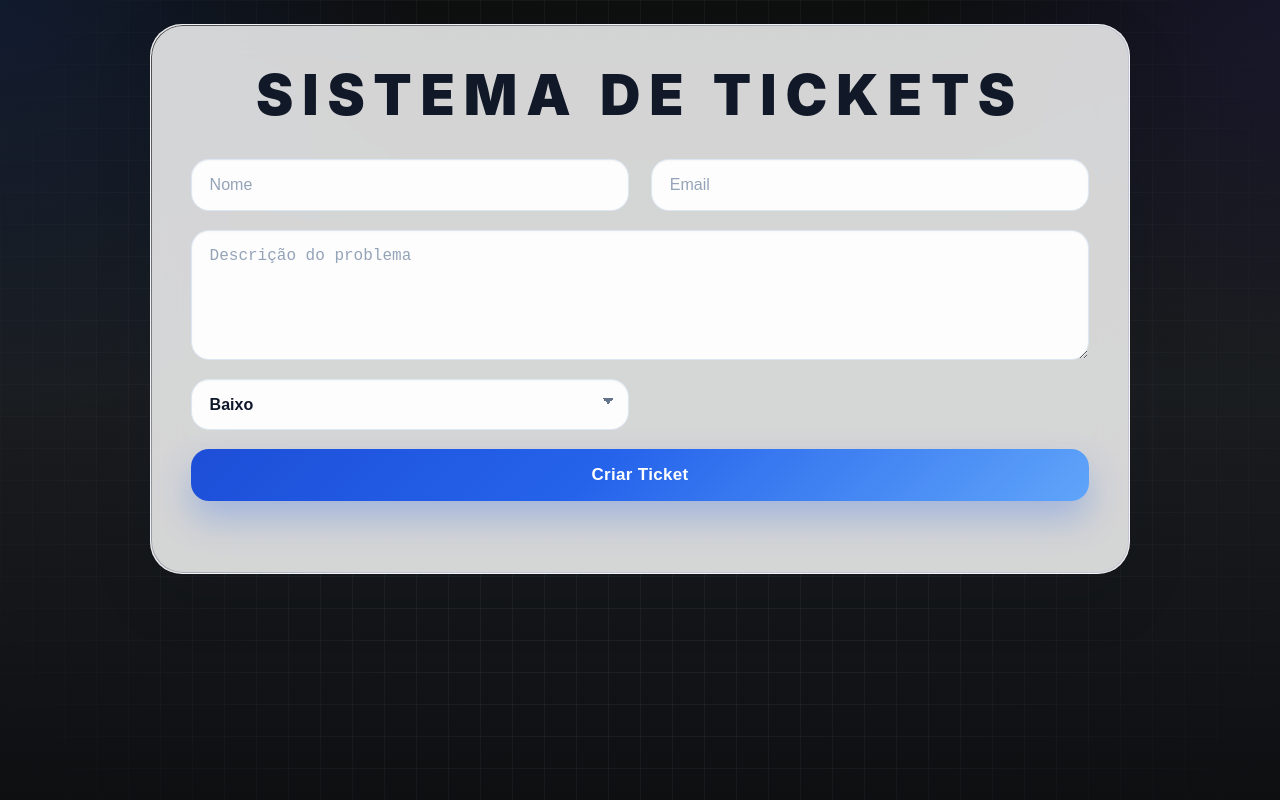
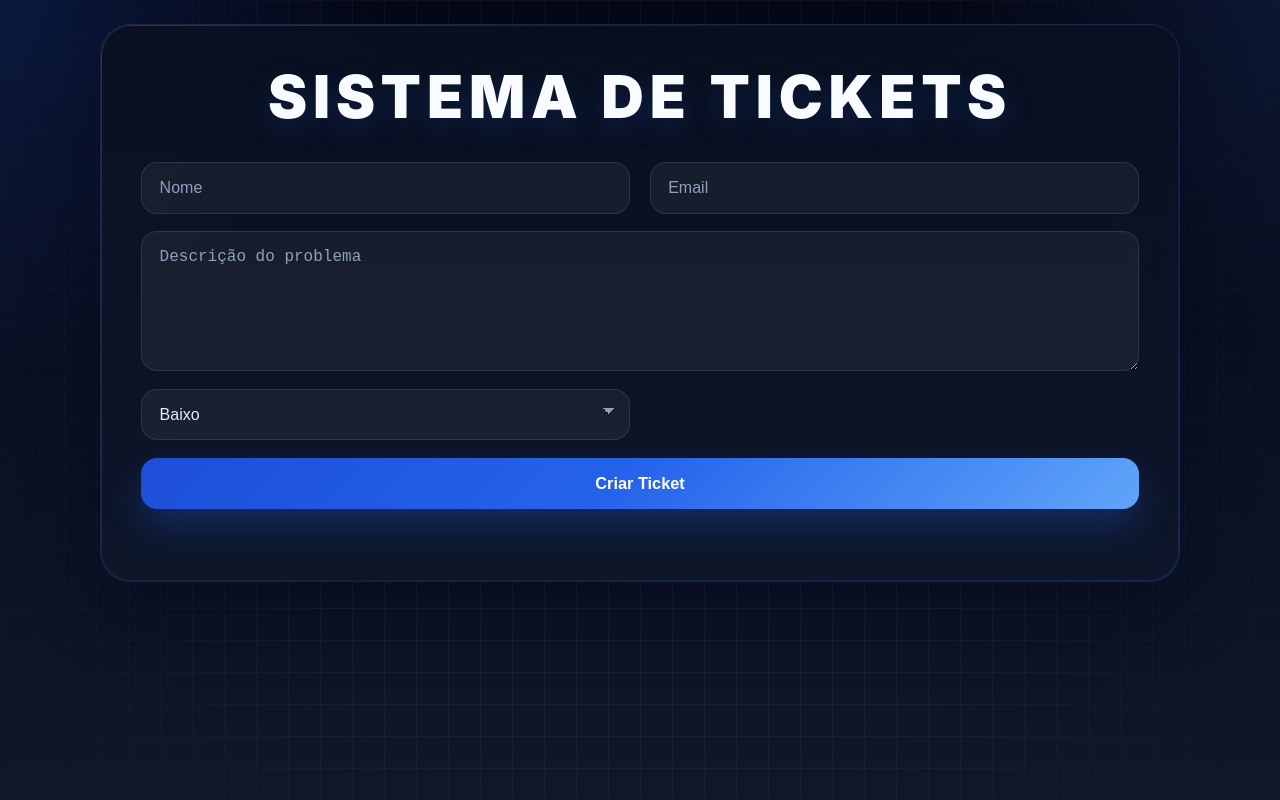
Before and after one commit to elizianeandreia/sistema_tickets, a React (Vite) app: page / in a window 1280 px wide. Built offline with nearby package versions, Linux system fonts and the light colour scheme.

Commit message:
estilizando

```diff
--- a/src/App.css
+++ b/src/App.css
@@ -5,23 +5,26 @@
 }
 
 :root {
-  --bg-1: #0e0f0f;
-  --bg-2: #1a1d20;
-  --bg-3: #0e0f11;
-  --card: rgba(255, 255, 255, 0.82);
-  --card-solid: #ffffff;
-  --text: #0f172a;
-  --muted: #dadbdd;
-  --border: #dbe7f3;
+  --bg-1: #050816;
+  --bg-2: #0a1022;
+  --bg-3: #0f172a;
+  --panel: rgba(10, 16, 32, 0.82);
+  --panel-strong: rgba(15, 23, 42, 0.92);
+  --panel-soft: rgba(255, 255, 255, 0.04);
+  --input: rgba(255, 255, 255, 0.05);
+  --input-border: rgba(148, 163, 184, 0.18);
+  --text: #e5eefc;
+  --muted: #94a3b8;
+  --title: #f8fbff;
   --primary: #2563eb;
-  --primary-2: #4f46e5;
-  --primary-soft: rgba(37, 99, 235, 0.12);
-  --success: #16a34a;
+  --primary-2: #60a5fa;
+  --primary-3: #3b82f6;
+  --success: #22c55e;
   --warning: #f59e0b;
   --danger: #ef4444;
-  --shadow-sm: 0 10px 25px rgba(15, 23, 42, 0.06);
-  --shadow-md: 0 18px 45px rgba(15, 23, 42, 0.10);
-  --shadow-lg: 0 24px 60px rgba(15, 23, 42, 0.14);
+  --shadow-sm: 0 12px 30px rgba(2, 6, 23, 0.25);
+  --shadow-md: 0 18px 40px rgba(2, 6, 23, 0.35);
+  --shadow-lg: 0 28px 70px rgba(2, 6, 23, 0.45);
 }
 
 body {
@@ -30,11 +33,11 @@ body {
   min-height: 100vh;
   padding: 24px;
   background:
-    radial-gradient(circle at top left, rgba(37, 99, 235, 0.14), transparent 28%),
-    radial-gradient(circle at top right, rgba(79, 70, 229, 0.12), transparent 24%),
-    linear-gradient(180deg, var(--bg-1) 0%, var(--bg-2) 48%, var(--bg-3) 100%);
+    radial-gradient(circle at top left, rgba(37, 99, 235, 0.18), transparent 25%),
+    radial-gradient(circle at top right, rgba(59, 130, 246, 0.12), transparent 22%),
+    linear-gradient(180deg, var(--bg-1) 0%, var(--bg-2) 45%, var(--bg-3) 100%);
+  overflow-x: hidden;
   position: relative;
-  overflow-x: hidden;
 }
 
 body::before {
@@ -49,17 +52,21 @@ body::before {
   pointer-events: none;
 }
 
+#root {
+  width: 100%;
+}
+
 .container {
   width: 100%;
-  max-width: 980px;
+  max-width: 1080px;
   margin: 0 auto;
-  background: var(--card);
-  backdrop-filter: blur(18px);
-  -webkit-backdrop-filter: blur(18px);
-  border: 1px solid rgba(255, 255, 255, 0.72);
-  border-radius: 32px;
   padding: 40px;
+  border-radius: 30px;
+  background: linear-gradient(180deg, rgba(10, 16, 32, 0.9), rgba(15, 23, 42, 0.84));
+  border: 1px solid rgba(96, 165, 250, 0.14);
   box-shadow: var(--shadow-lg);
+  backdrop-filter: blur(16px);
+  -webkit-backdrop-filter: blur(16px);
   position: relative;
   overflow: hidden;
 }
@@ -68,9 +75,9 @@ body::before {
   content: "";
   position: absolute;
   inset: 0;
-  border-radius: 32px;
+  border-radius: 30px;
   padding: 1px;
-  background: linear-gradient(135deg, rgba(59, 58, 58, 0.9), rgba(37,99,235,0.12), rgba(79,70,229,0.10));
+  background: linear-gradient(135deg, rgba(96, 165, 250, 0.28), rgba(255, 255, 255, 0.02), rgba(37, 99, 235, 0.24));
   -webkit-mask: linear-gradient(#fff 0 0) content-box, linear-gradient(#fff 0 0);
   mask: linear-gradient(#fff 0 0) content-box, linear-gradient(#fff 0 0);
   -webkit-mask-composite: xor;
@@ -79,22 +86,21 @@ body::before {
 }
 
 h1 {
+  font-size: clamp(2rem, 4.6vw, 3.7rem);
   font-weight: 900;
-  font-size: clamp(2rem, 5vw, 3.5rem);
-  letter-spacing: 0.16em;
+  text-transform: uppercase;
+  letter-spacing: 0.1em;
+  text-align: center;
+  color: var(--title);
   margin-bottom: 2rem;
-  color: #111827;
-  text-align: center;
-  text-transform: uppercase;
-  user-select: none;
   line-height: 1.1;
-  overflow-wrap: break-word;
+  text-shadow: 0 10px 30px rgba(37, 99, 235, 0.2);
 }
 
 form {
   display: grid;
   grid-template-columns: 1fr 1fr;
-  gap: 1.2rem 1.4rem;
+  gap: 1.1rem 1.2rem;
   margin-bottom: 2rem;
   width: 100%;
 }
@@ -102,42 +108,41 @@ form {
 form > * {
   width: 100%;
   min-width: 0;
+  padding: 1rem 1.1rem;
+  border-radius: 16px;
+  border: 1px solid var(--input-border);
+  background: var(--input);
+  color: var(--text);
   font-size: 1rem;
-  padding: 1rem 1.1rem;
-  border-radius: 18px;
-  border: 1.5px solid var(--border);
-  background: rgba(255, 255, 255, 0.95);
-  color: var(--text);
-  font-weight: 600;
+  font-weight: 500;
   transition: all 0.25s ease;
-  box-shadow: inset 0 1px 2px rgba(15, 23, 42, 0.03);
+  outline: none;
+  box-shadow: inset 0 1px 1px rgba(255, 255, 255, 0.02);
+}
+
+form > *::placeholder {
+  color: #8ea1bd;
 }
 
 form > *:focus {
-  outline: none;
-  border-color: rgba(37, 99, 235, 0.55);
-  box-shadow: 0 0 0 5px var(--primary-soft);
+  border-color: rgba(96, 165, 250, 0.45);
+  background: rgba(255, 255, 255, 0.07);
+  box-shadow: 0 0 0 4px rgba(37, 99, 235, 0.12);
   transform: translateY(-1px);
-}
-
-form input::placeholder,
-form textarea::placeholder {
-  color: #94a3b8;
-  font-weight: 500;
 }
 
 form textarea {
   grid-column: 1 / -1;
+  min-height: 140px;
   resize: vertical;
-  min-height: 130px;
 }
 
 form select {
   appearance: none;
   cursor: pointer;
   background-image:
-    linear-gradient(45deg, transparent 50%, #64748b 50%),
-    linear-gradient(135deg, #64748b 50%, transparent 50%);
+    linear-gradient(45deg, transparent 50%, #8ea1bd 50%),
+    linear-gradient(135deg, #8ea1bd 50%, transparent 50%);
   background-position:
     calc(100% - 20px) calc(50% - 3px),
     calc(100% - 14px) calc(50% - 3px);
@@ -147,23 +152,21 @@ form select {
 
 button[type="submit"] {
   grid-column: 1 / -1;
-  width: 100%;
   border: none;
-  border-radius: 18px;
+  border-radius: 16px;
   padding: 1rem 0;
-  font-size: 1.06rem;
+  font-size: 1.02rem;
   font-weight: 800;
   color: #ffffff;
-  background: linear-gradient(135deg, #1d4ed8 0%, #2563eb 45%, #60a5fa 100%);
+  background: linear-gradient(135deg, #1d4ed8 0%, #2563eb 48%, #60a5fa 100%);
+  cursor: pointer;
   box-shadow: 0 18px 35px rgba(37, 99, 235, 0.28);
-  cursor: pointer;
   transition: all 0.25s ease;
-  letter-spacing: 0.02em;
 }
 
 button[type="submit"]:hover {
   transform: translateY(-2px);
-  box-shadow: 0 24px 40px rgba(37, 99, 235, 0.34);
+  box-shadow: 0 22px 45px rgba(37, 99, 235, 0.34);
 }
 
 button[type="submit"]:active {
@@ -177,39 +180,40 @@ ul {
   gap: 1rem;
   max-height: 460px;
   overflow-y: auto;
-  overflow-x: hidden;
   padding-right: 4px;
 }
 
 .ticket {
   position: relative;
-  background: rgba(255, 255, 255, 0.94);
-  border: 1px solid #e6eef8;
-  border-radius: 24px;
-  padding: 1.2rem 1.35rem 1.2rem 1.55rem;
-  box-shadow: var(--shadow-sm);
   display: flex;
   align-items: center;
   justify-content: space-between;
   gap: 1rem;
+  width: 100%;
+  padding: 1.2rem 1.25rem 1.2rem 1.45rem;
+  border-radius: 22px;
+  background: linear-gradient(180deg, rgba(255, 255, 255, 0.05), rgba(255, 255, 255, 0.035));
+  border: 1px solid rgba(148, 163, 184, 0.12);
+  box-shadow: var(--shadow-sm);
   transition: all 0.25s ease;
   overflow: hidden;
-  width: 100%;
 }
 
 .ticket:hover {
-  transform: translateY(-3px);
+  transform: translateY(-2px);
   box-shadow: var(--shadow-md);
+  border-color: rgba(96, 165, 250, 0.2);
 }
 
 .ticket::before {
   content: "";
   position: absolute;
   left: 0;
-  top: 0;
-  width: 7px;
-  height: 100%;
-  background: linear-gradient(180deg, #cbd5e1, #94a3b8);
+  top: 14px;
+  bottom: 14px;
+  width: 5px;
+  border-radius: 999px;
+  background: #64748b;
 }
 
 .ticket.baixo::before {
@@ -226,90 +230,81 @@ ul {
 
 .ticket-info {
   flex: 1;
+  min-width: 0;
   display: flex;
   flex-direction: column;
-  gap: 0.35rem;
-  min-width: 0;
-  width: 100%;
+  gap: 0.38rem;
 }
 
 .ticket-info strong {
-  font-size: 1.15rem;
+  color: #dbeafe;
+  font-size: 1.08rem;
   font-weight: 800;
-  color: #1d4ed8;
-  letter-spacing: 0.01em;
-  overflow-wrap: break-word;
   word-break: break-word;
 }
 
 .ticket-info small {
   color: var(--muted);
-  font-size: 0.92rem;
-  overflow-wrap: break-word;
+  font-size: 0.9rem;
   word-break: break-word;
 }
 
 .ticket-info p {
-  color: #334155;
-  font-size: 0.97rem;
+  color: #e2e8f0;
+  font-size: 0.96rem;
   line-height: 1.45;
-  word-break: break-word;
   overflow-wrap: anywhere;
 }
 
 .ticket-priority {
+  min-width: 112px;
+  padding: 0.78rem 1rem;
   border-radius: 999px;
+  text-align: center;
+  font-size: 0.74rem;
   font-weight: 800;
-  font-size: 0.75rem;
+  letter-spacing: 0.16em;
   text-transform: uppercase;
-  letter-spacing: 0.16em;
-  padding: 0.78rem 1.15rem;
-  min-width: 112px;
-  text-align: center;
   flex-shrink: 0;
   border: 1px solid transparent;
 }
 
 .ticket-priority.baixo {
-  background: linear-gradient(135deg, rgba(34,197,94,0.18), rgba(22,163,74,0.16));
-  color: #166534;
-  border-color: rgba(34,197,94,0.20);
-  box-shadow: 0 10px 20px rgba(34, 197, 94, 0.10);
+  color: #bbf7d0;
+  background: rgba(34, 197, 94, 0.14);
+  border-color: rgba(34, 197, 94, 0.22);
 }
 
 .ticket-priority.medio {
-  background: linear-gradient(135deg, rgba(245,158,11,0.20), rgba(251,191,36,0.18));
-  color: #92400e;
-  border-color: rgba(245,158,11,0.24);
-  box-shadow: 0 10px 20px rgba(245, 158, 11, 0.10);
+  color: #fde68a;
+  background: rgba(245, 158, 11, 0.14);
+  border-color: rgba(245, 158, 11, 0.24);
 }
 
 .ticket-priority.alto {
-  background: linear-gradient(135deg, rgba(239,68,68,0.18), rgba(220,38,38,0.16));
-  color: #991b1b;
-  border-color: rgba(239,68,68,0.20);
-  box-shadow: 0 10px 20px rgba(239, 68, 68, 0.10);
+  color: #fecaca;
+  background: rgba(239, 68, 68, 0.14);
+  border-color: rgba(239, 68, 68, 0.24);
 }
 
 .delete-btn {
-  background: rgba(255, 255, 255, 0.92);
-  border: 1.5px solid #cfe0f5;
-  color: #2563eb;
-  padding: 0.78rem 1.15rem;
-  border-radius: 16px;
+  flex-shrink: 0;
+  padding: 0.78rem 1rem;
+  border-radius: 14px;
+  border: 1px solid rgba(96, 165, 250, 0.26);
+  background: rgba(255, 255, 255, 0.04);
+  color: #bfdbfe;
+  font-size: 0.92rem;
   font-weight: 700;
-  font-size: 0.94rem;
   cursor: pointer;
   transition: all 0.22s ease;
-  flex-shrink: 0;
 }
 
 .delete-btn:hover {
-  background: linear-gradient(135deg, #2563eb, #3b82f6);
-  border-color: #2563eb;
+  background: rgba(37, 99, 235, 0.18);
   color: #ffffff;
+  border-color: rgba(96, 165, 250, 0.42);
   transform: translateY(-1px);
-  box-shadow: 0 12px 22px rgba(37, 99, 235, 0.18);
 }
 
 ul::-webkit-scrollbar {
@@ -317,12 +312,12 @@ ul::-webkit-scrollbar {
 }
 
 ul::-webkit-scrollbar-track {
-  background: rgba(226, 232, 240, 0.55);
+  background: rgba(255, 255, 255, 0.04);
   border-radius: 999px;
 }
 
 ul::-webkit-scrollbar-thumb {
-  background: linear-gradient(180deg, rgba(37,99,235,0.40), rgba(79,70,229,0.40));
+  background: linear-gradient(180deg, rgba(37, 99, 235, 0.5), rgba(96, 165, 250, 0.45));
   border-radius: 999px;
 }
 
@@ -340,12 +335,8 @@ ul::-webkit-scrollbar-thumb {
     align-items: flex-start;
   }
 
-  .ticket-priority {
-    min-width: auto;
-  }
-
+  .ticket-priority,
   .delete-btn {
-    align-self: stretch;
     width: 100%;
   }
 }
@@ -362,7 +353,7 @@ ul::-webkit-scrollbar-thumb {
 
   h1 {
     font-size: 1.5rem;
-    letter-spacing: 0.08em;
+    letter-spacing: 0.06em;
     margin-bottom: 1.4rem;
   }
 
@@ -371,8 +362,8 @@ ul::-webkit-scrollbar-thumb {
   }
 
   form > * {
+    padding: 0.9rem 1rem;
     font-size: 0.95rem;
-    padding: 0.9rem 1rem;
     border-radius: 14px;
   }
 
@@ -382,14 +373,12 @@ ul::-webkit-scrollbar-thumb {
 
   button[type="submit"] {
     font-size: 0.98rem;
-    padding: 0.95rem 0;
     border-radius: 14px;
   }
 
   .ticket {
-    padding: 1rem 1rem 1rem 1.2rem;
+    padding: 1rem;
     border-radius: 18px;
-    gap: 0.8rem;
   }
 
   .ticket-info strong {
@@ -398,19 +387,6 @@ ul::-webkit-scrollbar-thumb {
 
   .ticket-info small,
   .ticket-info p {
-    font-size: 0.9rem;
-  }
-
-  .ticket-priority {
-    width: 100%;
-    padding: 0.7rem 1rem;
-    font-size: 0.72rem;
-  }
-
-  .delete-btn {
-    width: 100%;
-    padding: 0.85rem 1rem;
-    border-radius: 14px;
     font-size: 0.9rem;
   }
 
@@ -432,11 +408,7 @@ ul::-webkit-scrollbar-thumb {
   }
 
   h1 {
-    font-size: 1.25rem;
-    letter-spacing: 0.05em;
-  }
-
-  .ticket {
-    padding: 0.95rem 0.9rem 0.95rem 1rem;
+    font-size: 1.2rem;
+    letter-spacing: 0.04em;
   }
 }
```
